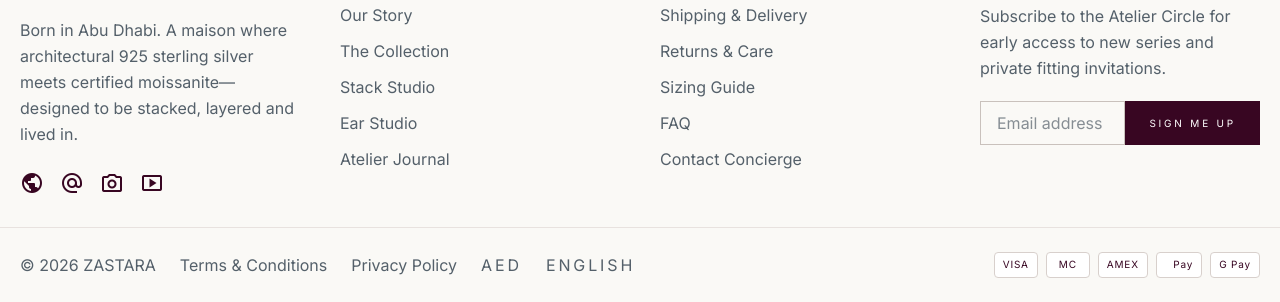
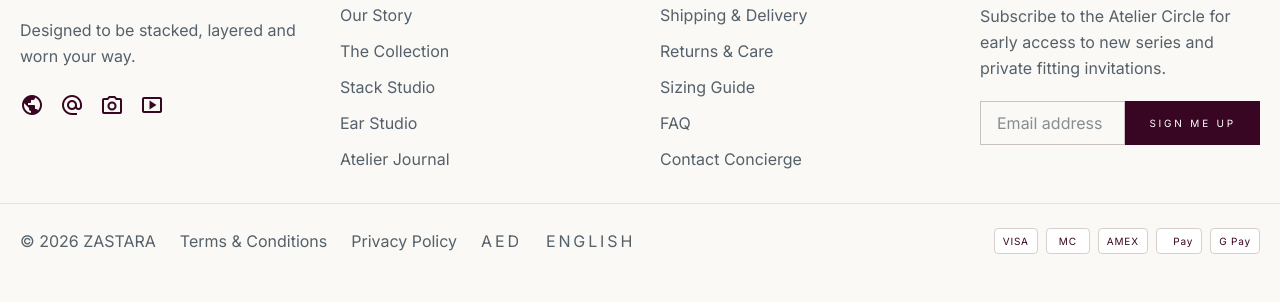
Before and after one commit to Vyker/zastara, a plain HTML site: page account.html in a window 1280 px wide. Shown: the part 2872-3174 px from the top of the page. After the commit the page ends 3150 px from the top, so only its background shows below. Drawn offline with nearby package versions, Linux system fonts and the light colour scheme.

Commit message:
Footer brand blurb: replace Abu Dhabi/maison line with 'Designed to be stacked, layered and worn your way.' across all pages

```diff
--- a/account.html
+++ b/account.html
@@ -434,7 +434,7 @@
 <div class="px-margin pt-14 pb-8 grid grid-cols-2 lg:grid-cols-4 gap-10 max-w-[1280px] mx-auto">
 <div class="col-span-2 lg:col-span-1">
 <div class="font-display text-[19px] tracking-[0.42em] pl-[0.42em] text-primary">ZASTARA</div>
-<p class="mt-5 font-body-sm text-secondary leading-relaxed max-w-xs">Born in Abu Dhabi. A maison where architectural 925 sterling silver meets certified moissanite&mdash;designed to be stacked, layered and lived in.</p>
+<p class="mt-5 font-body-sm text-secondary leading-relaxed max-w-xs">Designed to be stacked, layered and worn your way.</p>
 <div class="mt-6 flex items-center gap-4 text-[20px] text-primary">
 <span class="material-symbols-outlined" style="font-variation-settings:'FILL' 1" aria-hidden="true">public</span>
 <span class="material-symbols-outlined" aria-hidden="true">alternate_email</span>
```
Also changed, not shown: bag.html (+1 -1 lines), checkout.html (+1 -1 lines), collection.html (+1 -1 lines), confirmation.html (+1 -1 lines), ear-studio.html (+1 -1 lines), index.html (+1 -1 lines), piece.html (+1 -1 lines), stack-studio.html (+1 -1 lines).
